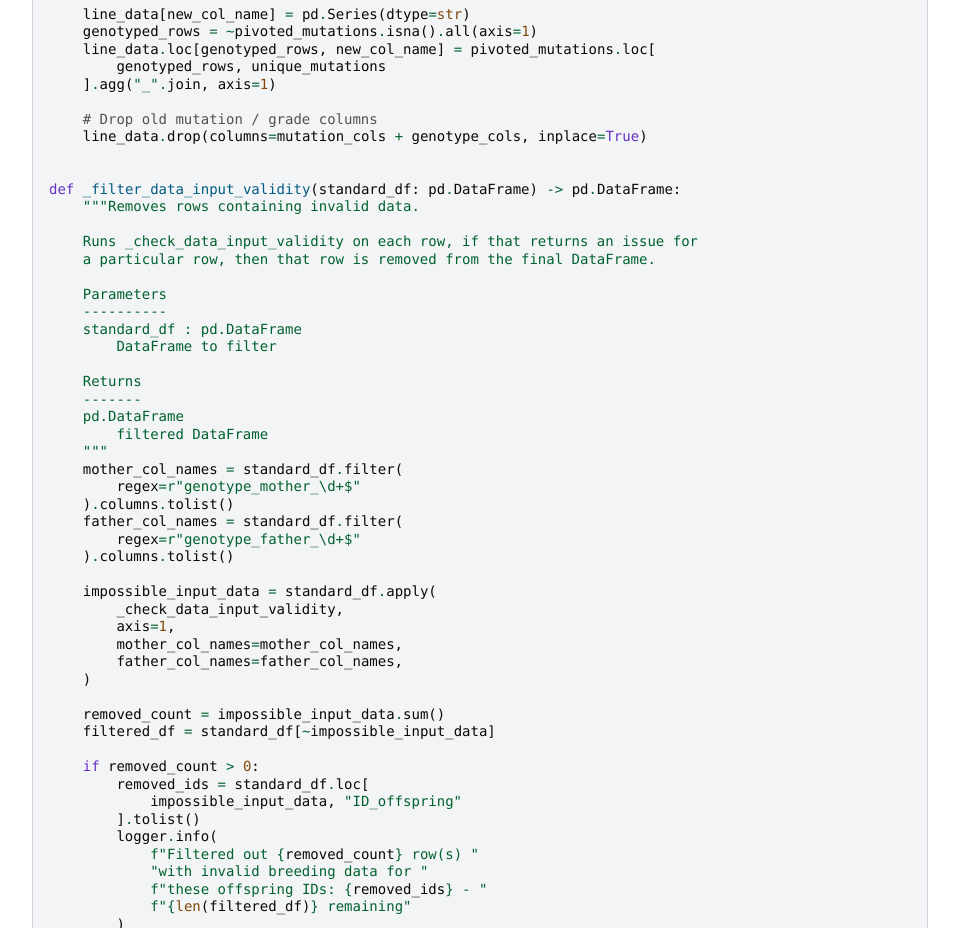
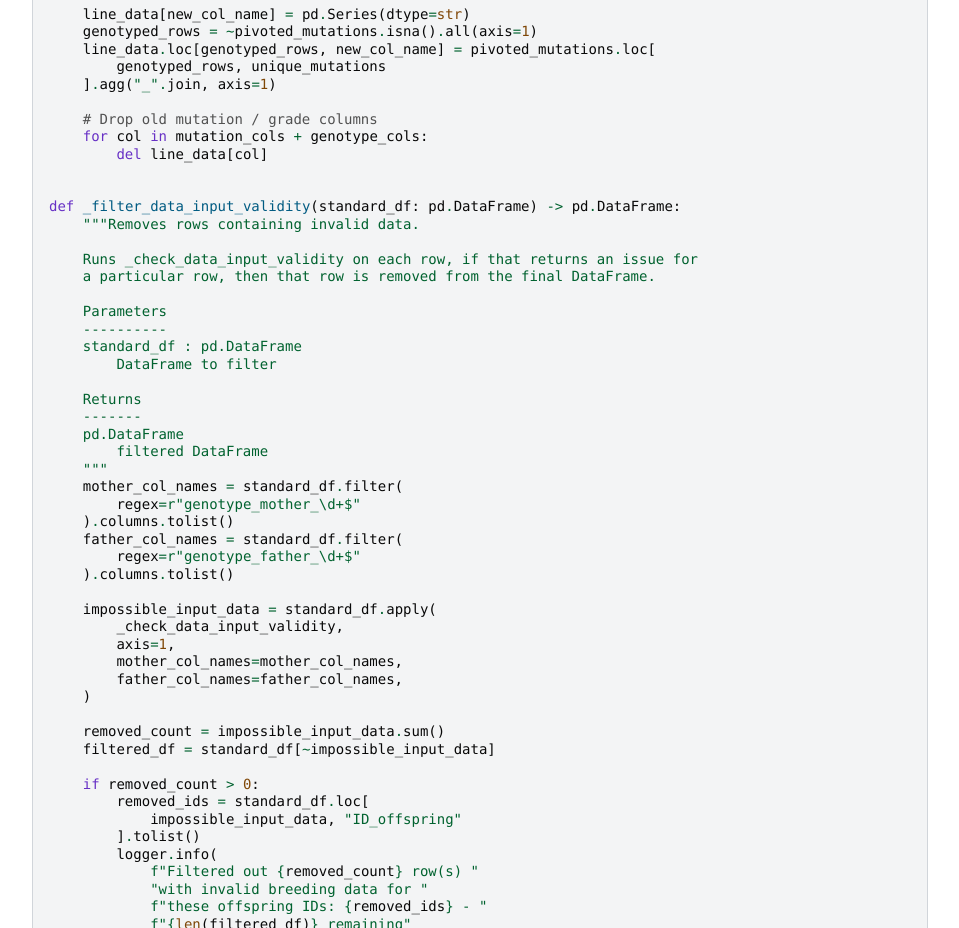
Before and after one commit to neuroinformatics-unit/OSCaR, a plain HTML site: page _modules/oscar_colony/colony_management/pyrat/standardise.html in a window 1280 px wide. Shown: the part 9300-10228 px from the top of the page, without its empty margins (176-1135 px from the left). Drawn offline with Linux system fonts and the light colour scheme.

Commit message:
deploy: 5599d8594fec1b5fb77e531a5e65d2a8e085d6eb

```diff
--- a/_modules/oscar_colony/colony_management/pyrat/standardise.html
+++ b/_modules/oscar_colony/colony_management/pyrat/standardise.html
@@ -886,7 +886,8 @@
     <span class="p">]</span><span class="o">.</span><span class="n">agg</span><span class="p">(</span><span class="s2">"_"</span><span class="o">.</span><span class="n">join</span><span class="p">,</span> <span class="n">axis</span><span class="o">=</span><span class="mi">1</span><span class="p">)</span>
 
     <span class="c1"># Drop old mutation / grade columns</span>
-    <span class="n">line_data</span><span class="o">.</span><span class="n">drop</span><span class="p">(</span><span class="n">columns</span><span class="o">=</span><span class="n">mutation_cols</span> <span class="o">+</span> <span class="n">genotype_cols</span><span class="p">,</span> <span class="n">inplace</span><span class="o">=</span><span class="kc">True</span><span class="p">)</span>
+    <span class="k">for</span> <span class="n">col</span> <span class="ow">in</span> <span class="n">mutation_cols</span> <span class="o">+</span> <span class="n">genotype_cols</span><span class="p">:</span>
+        <span class="k">del</span> <span class="n">line_data</span><span class="p">[</span><span class="n">col</span><span class="p">]</span>
 
 
 <span class="k">def</span><span class="w"> </span><span class="nf">_filter_data_input_validity</span><span class="p">(</span><span class="n">standard_df</span><span class="p">:</span> <span class="n">pd</span><span class="o">.</span><span class="n">DataFrame</span><span class="p">)</span> <span class="o">-&gt;</span> <span class="n">pd</span><span class="o">.</span><span class="n">DataFrame</span><span class="p">:</span>
--- a/output.json
+++ b/output.json
@@ -30,11 +30,11 @@
 {"filename": "api_generated/oscar_colony.optimise.optimal_scheme_calculator.calculate_optimal_scheme.rst", "lineno": 2, "status": "unchecked", "code": 0, "uri": "#oscar_colony.optimise.surplus_summary.SurplusSummary", "info": ""}
 {"filename": "api_generated/oscar_colony.optimise.surplus_summary.rst", "lineno": 1, "status": "unchecked", "code": 0, "uri": "#oscar_colony.optimise.surplus_summary.create_surplus_summary", "info": ""}
 {"filename": "developer_setup.md", "lineno": 9, "status": "working", "code": 0, "uri": "https://docs.astral.sh/uv/getting-started/installation/", "info": ""}
+{"filename": "user_guide/pyrat.md", "lineno": 61, "status": "working", "code": 0, "uri": "https://pandas.pydata.org/", "info": ""}
 {"filename": "developer_setup.md", "lineno": 18, "status": "working", "code": 0, "uri": "https://conda-forge.org/download/", "info": ""}
-{"filename": "user_guide/pyrat.md", "lineno": 61, "status": "working", "code": 0, "uri": "https://pandas.pydata.org/", "info": ""}
 {"filename": "user_guide/pyrat.md", "lineno": 28, "status": "working", "code": 0, "uri": "https://github.com/theskumar/python-dotenv", "info": ""}
+{"filename": "developer_setup.md", "lineno": 30, "status": "working", "code": 0, "uri": "https://pre-commit.com/", "info": ""}
 {"filename": "developer_setup.md", "lineno": 42, "status": "working", "code": 0, "uri": "https://www.fatiando.org/pooch/latest/", "info": ""}
-{"filename": "developer_setup.md", "lineno": 30, "status": "working", "code": 0, "uri": "https://pre-commit.com/", "info": ""}
 {"filename": "developer_setup.md", "lineno": 44, "status": "working", "code": 0, "uri": "https://www.fatiando.org/pooch/latest/hashes.html#calculating-hashes", "info": ""}
 {"filename": "index.md", "lineno": 6, "status": "working", "code": 0, "uri": "https://github.com/neuroinformatics-unit/OSCaR-web-app", "info": ""}
 {"filename": "developer_setup.md", "lineno": 42, "status": "working", "code": 0, "uri": "https://gin.swc.ucl.ac.uk/neuroinformatics/oscar-test-data", "info": ""}
```
